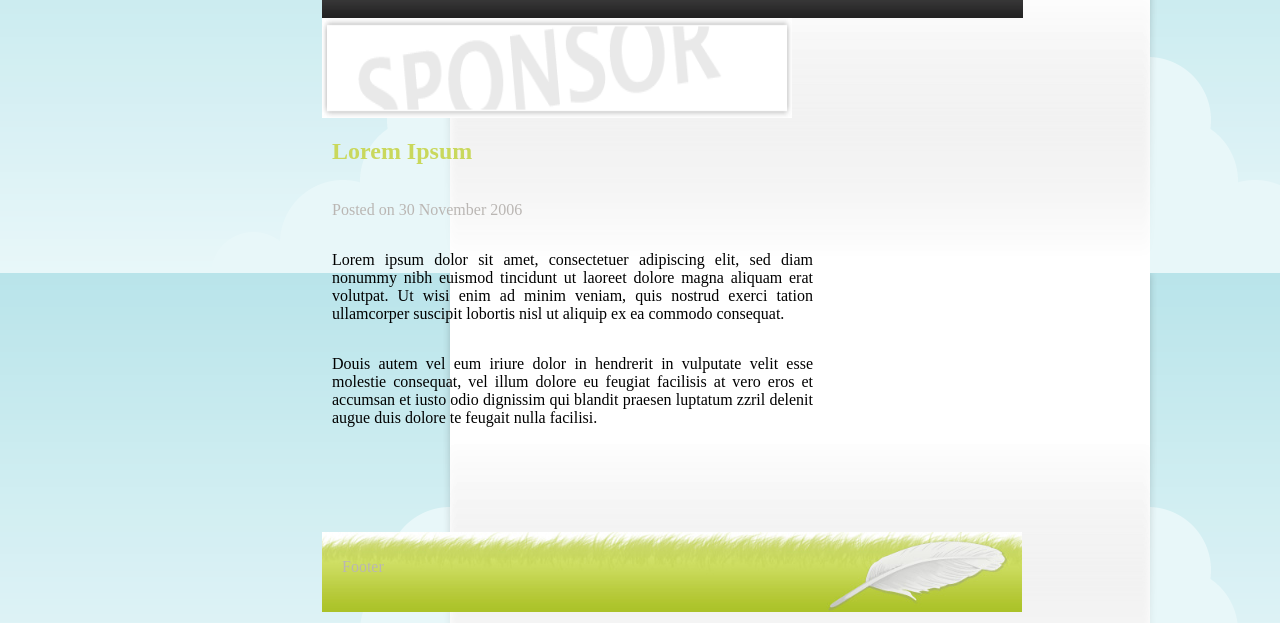
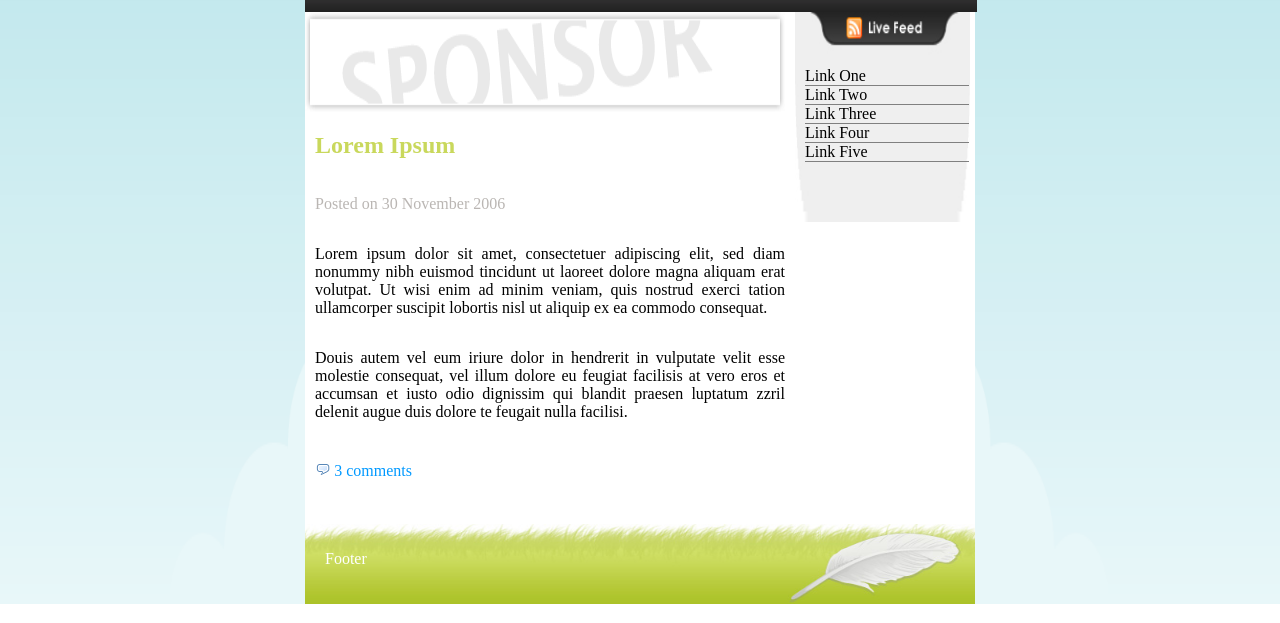
Before and after one commit to 2dtrung/Lab3-WebProgramming, a plain HTML site: page Exercise 3/index.html in a window 1280 px wide. Shown: the part 177-800 px from the top of the page. Drawn offline with Linux system fonts and the light colour scheme.

Commit message:
final commit

```diff
--- a/Exercise 3/index.html
+++ b/Exercise 3/index.html
@@ -17,20 +17,20 @@
         <img src="bg-menu.png" alt="menu" style="width:80%;">
         <div class="link">
           <a href="http://twitter.com/Lab">Link One
-         </a>&nbsp &nbsp &nbsp &nbsp
+         </a>&nbsp; &nbsp; &nbsp; &nbsp;
           <a href="http://www.facebook.com/Lab">Link Two
-         </a>&nbsp &nbsp &nbsp &nbsp
+         </a>&nbsp; &nbsp; &nbsp; &nbsp;
           <a href="https://www.flickr.com/photos/40453677@N00/sets/72157626841092971/">Link Three
-         </a>&nbsp &nbsp &nbsp &nbsp
+         </a>&nbsp; &nbsp; &nbsp; &nbsp;
           <a href="http://twitter.com/Lab">Link Four
-         </a>&nbsp &nbsp &nbsp &nbsp
+         </a>&nbsp; &nbsp; &nbsp; &nbsp;
           <a href="http://www.facebook.com/Lab">Link Five
          </a>
         </div>
       </div>
       <div id="middle">
         <div id="left">
-          <img src="bg-ad-top.png" alt="advertise" style="width=80%;">
+          <img src="bg-ad-top.png" alt="advertise" style="width:100%;">
           <h2>Lorem Ipsum</h2>
           <p id="p1">Posted on 30 November 2006</p>
           <p>Lorem ipsum dolor sit amet, consectetuer adipiscing elit, sed diam
@@ -43,12 +43,34 @@
           delenit augue duis dolore te feugait nulla facilisi.</p>
         </div>
         <div id="right">
+          <div class="container1">
+            <img src="bg-sidebar-bottom.jpg" alt="feed">
+            <div class="link1">
+              <div><a href="http://twitter.com/Lab">Link One
+             </a></div>
+              <div><a href="http://www.facebook.com/Lab">Link Two
+             </a></div>
+              <div><a href="https://www.flickr.com/photos/40453677@N00/sets/72157626841092971/">Link Three
+             </a></div>
+              <div><a href="http://twitter.com/Lab">Link Four
+             </a></div>
+              <div><a href="http://www.facebook.com/Lab">Link Five
+             </a></div>
+            </div>
+          </div>
         </div>
         <div class="clearer">
         </div>
       </div>
+      <div class="middle2">
+        <div class="img"><img src="icon-comment.png" alt="comment">
+        </div>
+        <div class="content">
+          <p>3 comments</p>
+        </div>
+      </div>
       <div class="footer">
-        <img src="bg-footer.jpg" alt="footer" style="width=80%;">
+        <img src="bg-footer.jpg" alt="footer" style="width:100%;">
         <div class="content">
           <p>Footer</p>
         </div>
--- a/Exercise 3/style.css
+++ b/Exercise 3/style.css
@@ -2,17 +2,24 @@ body {
   padding: 0;
   margin: 0;
   display: block;
-  background-image: url(bg-body.png)
+  background-image: url(bg-body.png);
+  background-repeat: no-repeat;
+  background-size: 100% 781.4px;
+}
+#container {
+  width: 670px;
+  margin-left: auto;
+  margin-right: auto;
+  background-color: #ffffff;
 }
 .header {
   position: relative;
-  width: 876px;
-  margin: 0 auto;
-  padding-left: 240px;
+  width: 840px;
+  margin-left: 0px;
+  margin-right: auto;
 }
 .header img{
   vertical-align: middle;
-  width:500px;
 }
 .header .content{
   font-style: italic;
@@ -23,9 +30,8 @@ body {
 }
 .option {
   position: relative;
-  width: 876px;
+  width: 840px;
   margin: 0 auto;
-  padding-left: 240px;
 }
 .option img{
   vertical-align: middle;
@@ -43,13 +49,15 @@ body {
   text-decoration: none;
 }
 #middle {
-  height: 514px;
+  height: 450px;
+  margin-left: 0px;
+  margin-right: auto;
 }
 #left {
   position: relative;
-  width: 876px;
+  width: 480px;
   margin: 0 auto;
-  padding-left: 240px;
+  float: left;
 }
 #left img{
   vertical-align: middle;
@@ -66,36 +74,82 @@ body {
 #left p{
   text-align: justify;
   float: left;
-  margin-right: 385px;
+  margin-right: 0px;
   margin-left: 10px;
 }
 .footer {
   position: relative;
-  width: 876px;
-  margin: 0 auto;
-  padding-left: 240px;
+  width: 670px;
+  margin-left: 0px;
 }
 .footer img{
   vertical-align: middle;
-  width:700px;
+  width:670px;
   height: 80px;
 }
 .footer .content{
-  color: #bab6b3;
+  color: #ffffff;
   position: absolute;
   bottom: 0;
   padding: 20px;
 }
-/*#right {
+#right {
+  width: 180px;
+  height: 400px;
+  margin-left: 0px;
+  margin-right: auto;
+  float: right;
   position: relative;
-  width: 876px;
-  margin: 0 auto;
-  padding-left: 240px;
-  float: right;
 }
 #right img{
+  position: relative;
+  margin-left: 0px;
+  margin-right: 20px;
+  width: 175px;
+  height: 210px;
   vertical-align: middle;
-  width: 100px;
-  height: 50px;
 }
-<img src="bg-feed.gif" alt="feed" style="width=80%;"
+.container1 {
+  position: relative;
+  margin-left: 0px;
+  margin-right: auto;
+}
+.container1 .link1 {
+  position: absolute;
+  bottom: 0;
+  padding: 10px;
+  margin-bottom: 50px;
+}
+.link1 div{
+  width: 164px;
+  border-bottom: 1px solid grey;
+}
+.link1 a{
+  color: #000000;
+  text-decoration: none;
+}
+.clearer {
+  clear: both;
+}
+.middle2 {
+  position: relative;
+  width: 480px;
+  height: 62px;
+  margin-left: 0px;
+}
+.middle2 .img{
+  vertical-align: middle;
+  float: left;
+  width: 20px;
+  height: 20px;
+  margin-left: 10px;
+}
+.middle2 .content{
+  float: right;
+  color:  #0099ff;
+  margin-left: -30px;
+  margin-right: 373px;
+}
+.middle2 .content p {
+  margin-top: 0px;
+}
```
Also changed, not shown: Exercise 1/index.html (renamed from index.html, +4 -4 lines), Exercise 2/index.html (+4 -4 lines), Exercise 3/bg-sidebar-bottom.gif (deleted), Exercise 3/bg-sidebar-bottom.jpg (added).
